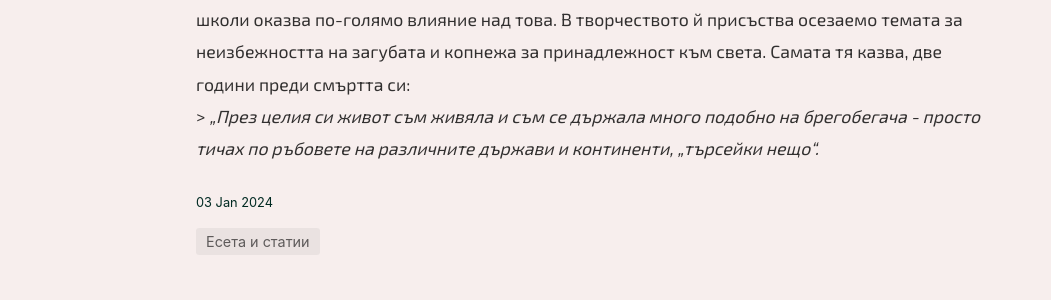
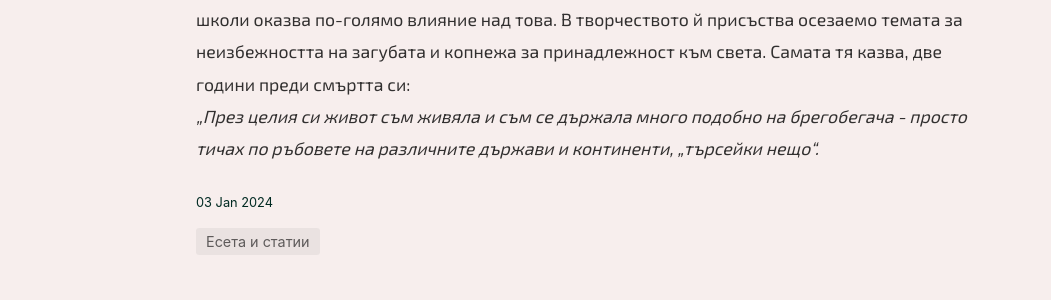
Before and after one commit to ZTCodeCraft/magenta-zine, a Jekyll site: the page built from _posts/2024-01-03-elizabeth-bishop.md, in a window 1280 px wide and 900 px high, scrolled down 609 px. Shown: the part 296-596 px from the top of the window, without its empty margins (89-1140 px from the left). Built offline with Jekyll 4.4.1, drawn with Linux system fonts in a browser that asks for light colours; nearby versions of some CDN libraries; comment, search, counter and statistics services are not loaded.

```diff
--- a/_posts/2024-01-03-elizabeth-bishop.md
+++ b/_posts/2024-01-03-elizabeth-bishop.md
@@ -12,5 +12,5 @@ images: assets/images/jumborton.jpg
 <p>
 Бишъп винаги се е намирала между пространствата - както в живота, така и в литературата си. Живее на много различни места и вечно търси чувството на „дома“, което към края на живота си все още не е открила. Този неин чест статут на експат я отдалечава от съвременниците ѝ в родните литературни школи и води до нейното оскъдно представителство в антологиите на американската поезия. Може би самият отказ да се „присъедени“ към някоя от поетичните школи оказва по-голямо влияние над това. В творчеството й присъства осезаемо темата за неизбежността на загубата и копнежа за принадлежност към света. Самата тя казва, две години преди смъртта си:
 <br>
-> <em> „През целия си живот съм живяла и съм се държала много подобно на брегобегача - просто тичах по ръбовете на различните държави и континенти, „търсейки нещо“. </em>
+<em> „През целия си живот съм живяла и съм се държала много подобно на брегобегача - просто тичах по ръбовете на различните държави и континенти, „търсейки нещо“. </em>
 <br>
```
